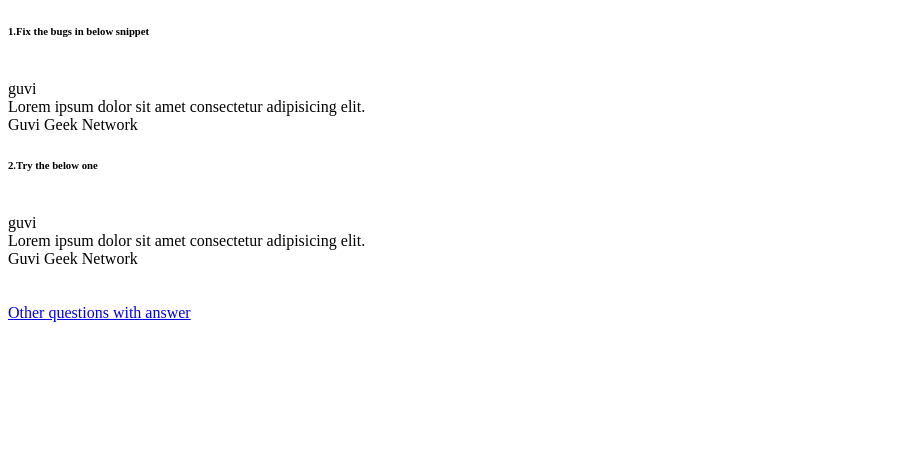
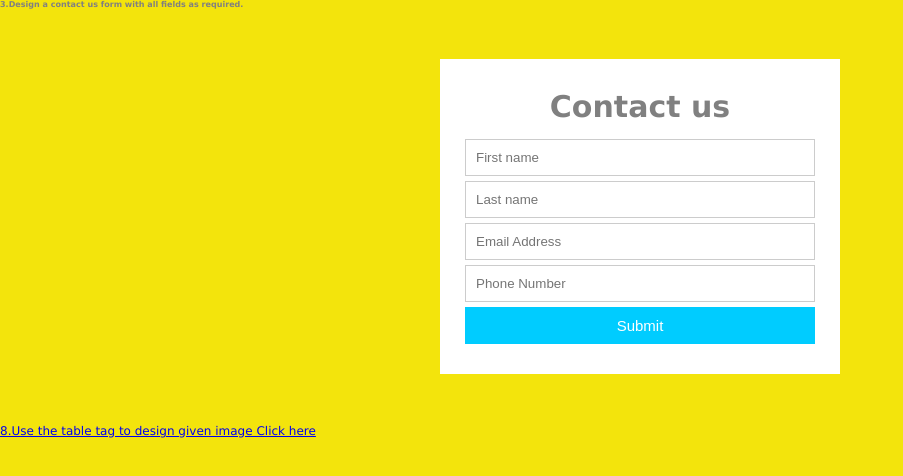
Before and after one commit to SangeethaKumarasamy/day-11-, a plain HTML site: page index.html in a window 1280 px wide. Shown: the whole page, without its empty margins (0-903 px from the left). Drawn offline with Linux system fonts and the light colour scheme.

Commit message:
Add files via upload

```diff
--- a/index.html
+++ b/index.html
@@ -1,41 +1,87 @@
-<!-- 1.Fix the bugs in below snippet -->
-<!DOCTYPE html> <!--missed -->
+<!DOCTYPE html>
 <html lang="en">
-    <head>
-        <title>Document</title>
-    </head>
-    <body><!--was placed before closing head tag-->
-        <h6>1.Fix the bugs in below snippet</h6><br>
-        guvi
-    <div>
-        Lorem ipsum dolor sit amet consectetur adipisicing elit.
-    </div><!--was unclosed-->
-            <div>
-                Guvi Geek Network
-            </div>
-        </body>
-    </html>
+<head>
+    <meta charset="UTF-8">
+    <meta http-equiv="X-UA-Compatible" content="IE=edge">
+    <meta name="viewport" content="width=device-width, initial-scale=1.0">
+    <title>Document</title>
+    <style>
 
 
-<!-- 2.Try the below one -->
-<!DOCTYPE html> <!--missed -->
-<html lang="en">
-    <head>
-        <title>Document
-        </title><!--was missing-->
-    </head>
-    <body><!--was placed before closing head tag-->
-        <h6>2.Try the below one</h6><br>
-        guvi
-    <div>
-        Lorem ipsum dolor sit amet consectetur adipisicing elit.
-    </div><!--was unclosed-->
-            <div>
-                Guvi Geek Network
-            </div>
-            <br>
-            <br>
+* {
+	margin:0;
+	padding:0;
+	box-sizing:border-box;
+	}
 
-            <a href="https://practical-pike-460e5e.netlify.app/">Other questions with answer</a>
-        </body>
-    </html>
+body {
+	font-family:Verdana, Geneva, Tahoma, sans-serif;
+	font-size: 12px;
+	color:grey;
+	background:rgb(243, 228, 12);
+}
+
+.container {
+	max-width:400px;
+	width:100%;
+	margin:0 auto;
+	position:relative;
+}
+
+#contact {
+	background:white;
+	padding:25px;
+	margin:50px 0;
+}
+
+
+#contact h2 {
+	margin:5px 0 15px;
+	font-size:30px;
+    text-align:center;
+}
+
+
+#contact input[type="text"], #contact input[type="email"], #contact input[type="tel"], #contact input[type="url"], #contact textarea {
+	width:100%;
+	border:1px solid #CCC;
+	background:#FFF;
+	margin:0 0 5px;
+	padding:10px;
+}
+
+
+#contact textarea {
+	height:100px;
+	max-width:100%;
+  resize:none;
+}
+
+#contact button[type="submit"] {
+	cursor:pointer;
+	width:100%;
+	border:none;
+	background:#0CF;
+	color:#FFF;
+	margin:0 0 5px;
+	padding:10px;
+	font-size:15px;
+}
+
+    </style>
+</head>
+<body>
+	<h6>3.Design a contact us form with all fields as required.</h6>
+    <div class="container">
+        <form id="contact" action="" method="post">
+          <h2>Contact us </h2>
+            <input placeholder="First name" type="text" name="First name" required>
+            <input placeholder="Last name" type="text" name="Last name" required>
+            <input placeholder="Email Address" type="email"  name="Email Address" required>
+            <input placeholder="Phone Number" type="tel" name="Phone Number" required>
+            <button name="submit" type="submit" id="contact-submit" data-submit="...Sending">Submit</button>
+        </form>
+    </div>
+	<a href="https://adoring-villani-a0261a.netlify.app/">8.Use the table tag to design given image Click here</a>
+</body>
+</html>
```
